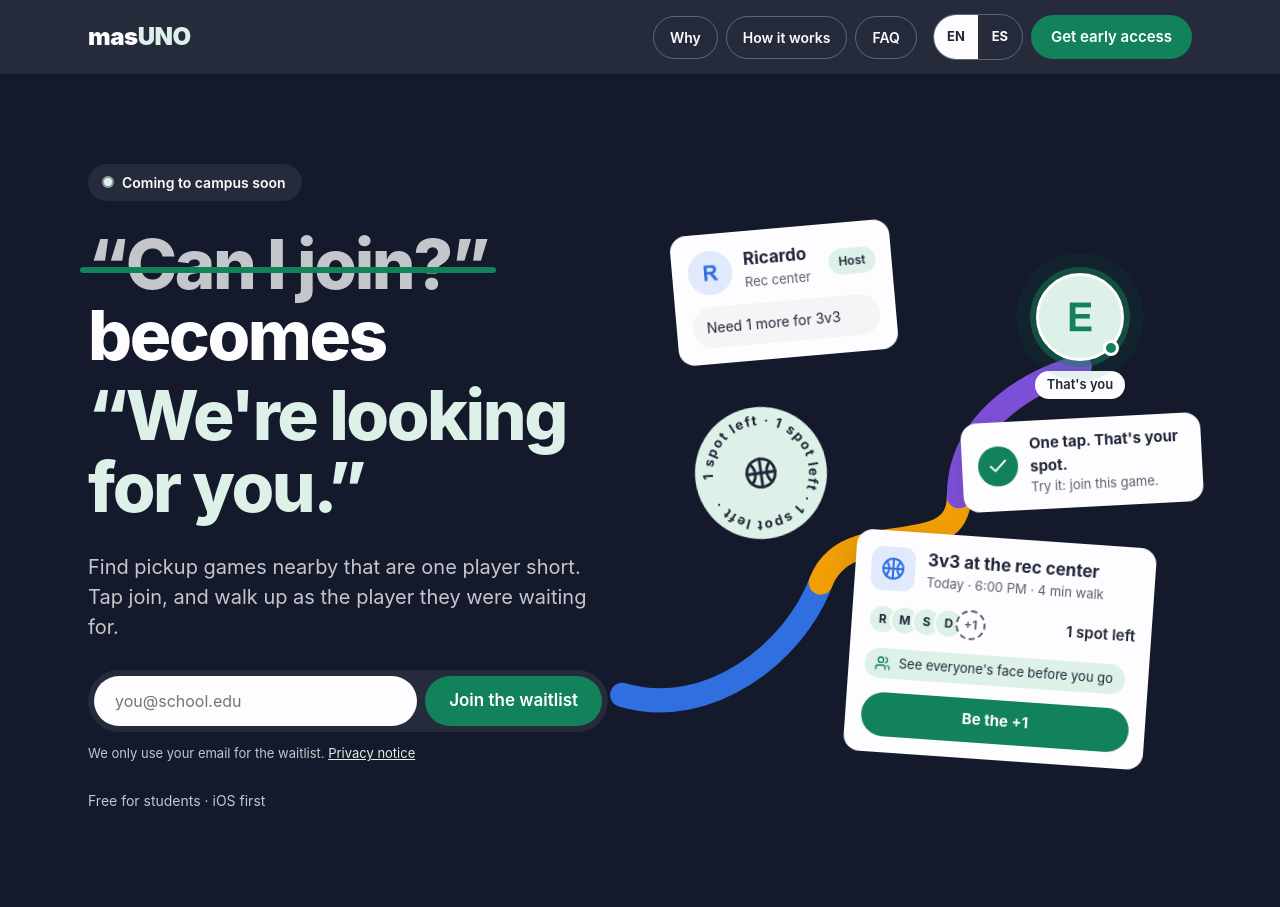
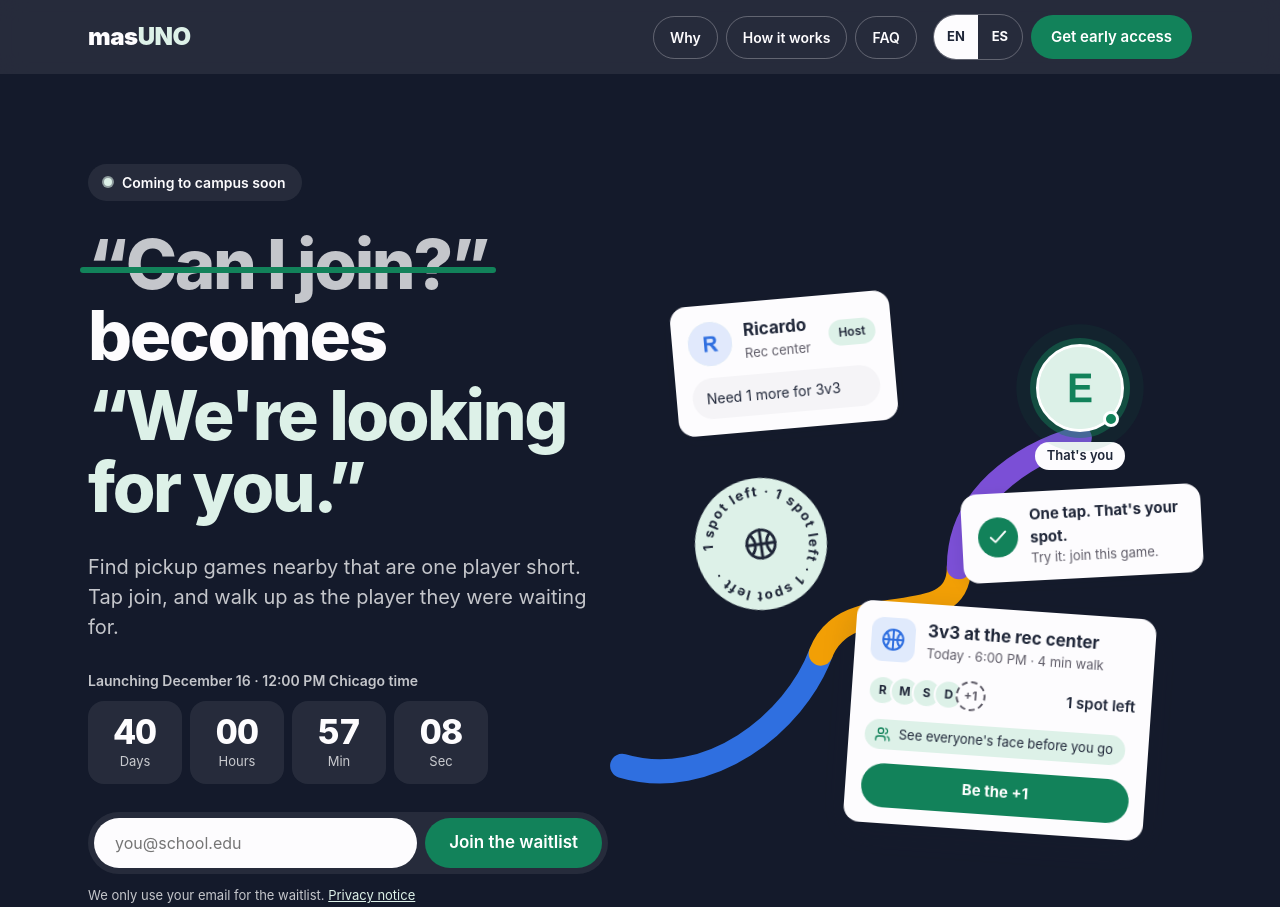
Before and after one commit to masUNO-app/masUNO-app.github.io, a website: page index.html in a window 1280 px wide. Shown: the top 907 px of the page. Drawn offline with Linux system fonts and the light colour scheme.

Commit message:
add launch countdown to hero

```diff
--- a/i18n.js
+++ b/i18n.js
@@ -17,6 +17,11 @@
   "becomes": "se convierte en",
   "“We're looking for you.”": "«Te andamos buscando»",
   "Find pickup games nearby that are one player short. Tap join, and walk up as the player they were waiting for.": "Encuentra retas cerca de ti a las que les falta un jugador. Únete desde la app y llega como quien les hacía falta.",
+  "Launching December 16 · 12:00 PM Chicago time": "Lanzamiento: 16 de diciembre · 12:00 p. m., hora de Chicago",
+  "Days": "Días",
+  "Hours": "Horas",
+  "Min": "Min",
+  "Sec": "Seg",
   "Student email": "Correo universitario",
   "Join the waitlist": "Únete a la lista de espera",
   "You're on the list. We'll be in touch.": "Listo, ya estás apuntado. Te escribimos pronto.",
--- a/index.html
+++ b/index.html
@@ -69,6 +69,17 @@
             <span class="tint load rise d3">&ldquo;We're looking for you.&rdquo;</span>
           </h1>
           <p class="lede load rise d4">Find pickup games nearby that are one player short. Tap join, and walk up as the player they were waiting for.</p>
+
+          <!-- Launch countdown. script.js fills in the numbers (LAUNCH_AT) and hides this block once launch passes. -->
+          <div class="countdown load rise d5" data-countdown>
+            <p class="countdown-label">Launching December 16 · 12:00 PM Chicago time</p>
+            <div class="countdown-units" role="timer">
+              <span class="countdown-unit"><strong data-unit="days">00</strong> <span>Days</span></span>
+              <span class="countdown-unit"><strong data-unit="hours">00</strong> <span>Hours</span></span>
+              <span class="countdown-unit"><strong data-unit="minutes">00</strong> <span>Min</span></span>
+              <span class="countdown-unit"><strong data-unit="seconds">00</strong> <span>Sec</span></span>
+            </div>
+          </div>
 
           <div class="join-wrap load rise d5">
             <form class="join" novalidate>
--- a/script.js
+++ b/script.js
@@ -51,6 +51,30 @@
     render(el, el.dataset.messageKey, JSON.parse(el.dataset.messageVars || "{}"));
   });
 });
+
+// ---------- Launch countdown ----------
+// Noon in Chicago on launch day (CST, UTC-6). The date shown to visitors is in index.html.
+const LAUNCH_AT = Date.parse("2026-12-16T12:00:00-06:00");
+const countdown = document.querySelector("[data-countdown]");
+if (countdown) {
+  const setUnit = (name, value) => {
+    countdown.querySelector(`[data-unit="${name}"]`).textContent = String(value).padStart(2, "0");
+  };
+  const tick = () => {
+    const left = LAUNCH_AT - Date.now();
+    if (left <= 0) {
+      countdown.hidden = true;
+      return;
+    }
+    const seconds = Math.ceil(left / 1000);
+    setUnit("days", Math.floor(seconds / 86400));
+    setUnit("hours", Math.floor(seconds / 3600) % 24);
+    setUnit("minutes", Math.floor(seconds / 60) % 60);
+    setUnit("seconds", seconds % 60);
+    setTimeout(tick, left % 1000 || 1000);
+  };
+  tick();
+}
 
 // ---------- Scroll reveal ----------
 const revealObserver = new IntersectionObserver(
--- a/styles.css
+++ b/styles.css
@@ -147,6 +147,12 @@
 .strike::after { content: ""; position: absolute; left: -2%; right: -2%; top: 54%; height: .08em; border-radius: 9999px; background: var(--primary); transform: scaleX(0); transform-origin: left; animation: progress .5s 1.1s var(--ease) forwards; }
 .lede { max-width: 520px; font-size: 20px; line-height: 1.5; color: var(--on-dark-muted); }
 .hero-meta { font-size: 14px; color: var(--on-dark-muted); }
+.countdown { display: flex; flex-direction: column; gap: 10px; }
+.countdown-label { font-size: 14px; font-weight: 600; color: var(--on-dark-muted); }
+.countdown-units { display: grid; grid-template-columns: repeat(4, minmax(0, 1fr)); gap: 8px; max-width: 400px; }
+html:not(.js) .countdown-units { display: none; }
+.countdown-unit { display: flex; flex-direction: column; align-items: center; gap: 2px; padding: 12px 4px; border-radius: var(--radius-card); background: rgba(253, 252, 254, .08); font-size: 13px; color: var(--on-dark-muted); }
+.countdown-unit strong { font: 800 clamp(26px, 3vw, 34px)/1.1 var(--font-display); font-variant-numeric: tabular-nums; letter-spacing: -0.02em; color: var(--on-dark); }
 
 /* Chat bubbles: incoming is a pill, yours is the green bubble */
 .bubble { font-size: 16px; padding: 10px 16px; max-width: max-content; }
```
Also changed, not shown: README.md.
